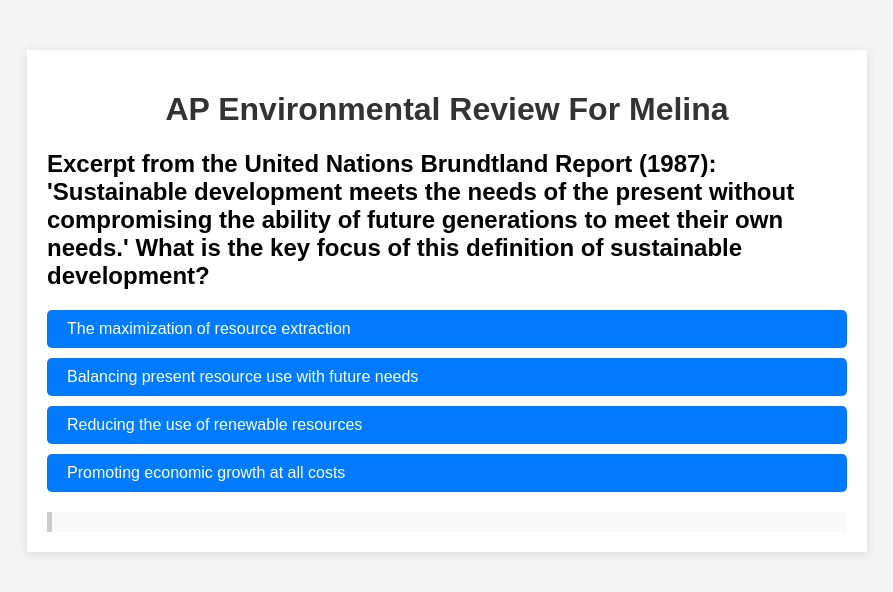
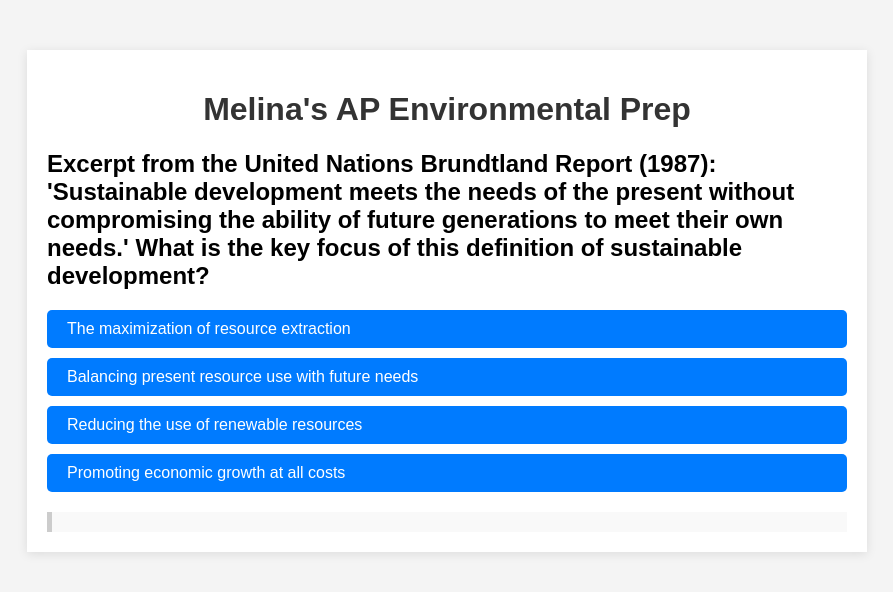
Before and after one commit to sprfisher/APEnvironmental, a plain HTML site: page index.html in a window 1280 px wide. Shown: the whole page, without its empty margins (193-1086 px from the left). Drawn offline with Linux system fonts and the light colour scheme.

Commit message:
Update index.html

```diff
--- a/index.html
+++ b/index.html
@@ -3,7 +3,7 @@
 <head>
     <meta charset="UTF-8">
     <meta name="viewport" content="width=device-width, initial-scale=1.0">
-    <title>APEnvironmentalForMelina</title>
+    <title>Melina's AP Environmental Review</title>
     <style>
         /* Updated CSS for button-like answers */
         body {
@@ -73,7 +73,7 @@
 </head>
 <body>
     <div id="quiz-container">
-        <h1>AP Environmental Review For Melina</h1>
+        <h1>Melina's AP Environmental Prep</h1>
         <div id="question-container"></div>
         <button id="next-button">Next Question</button>
         <div id="feedback"></div>
```
